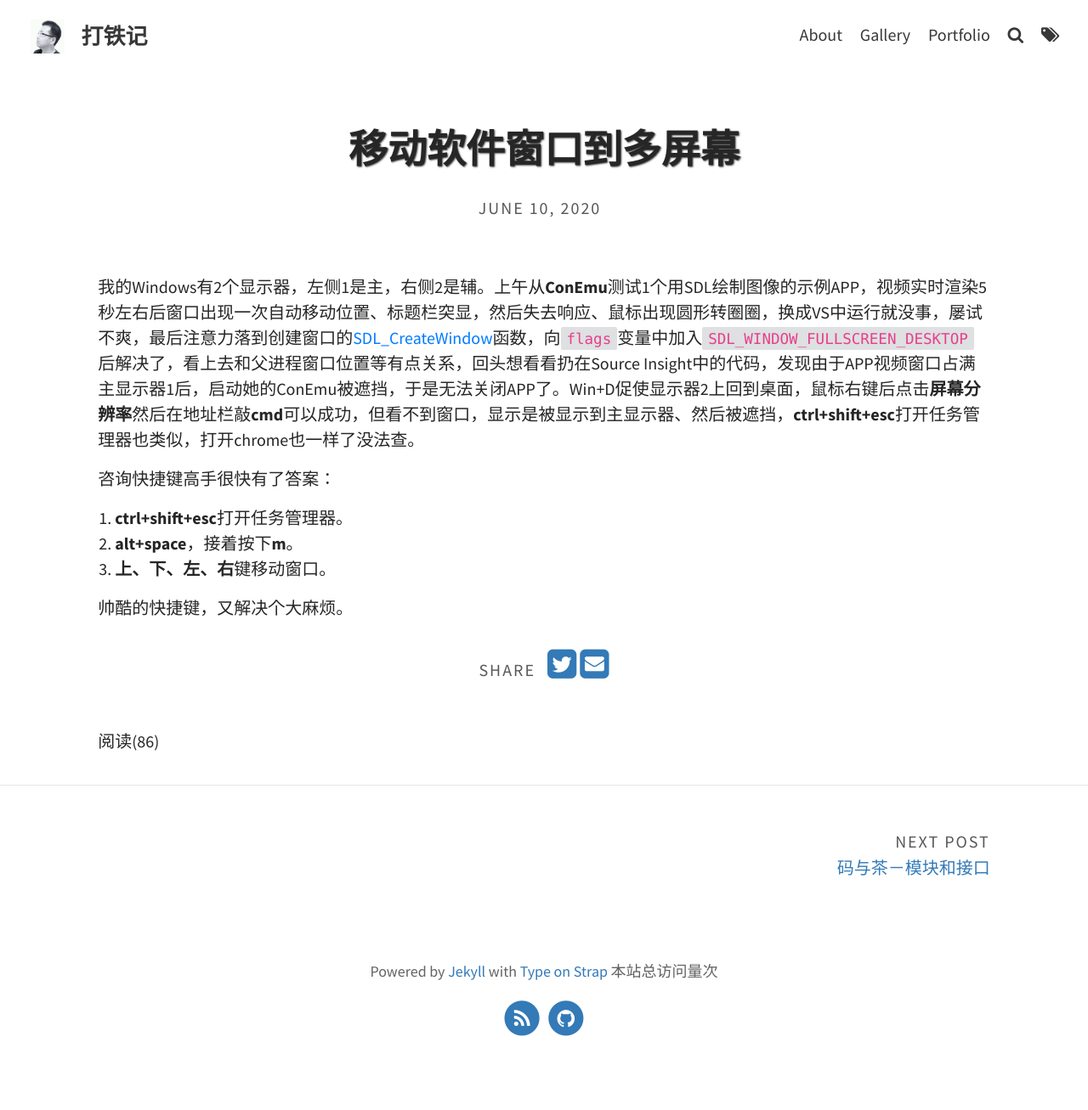
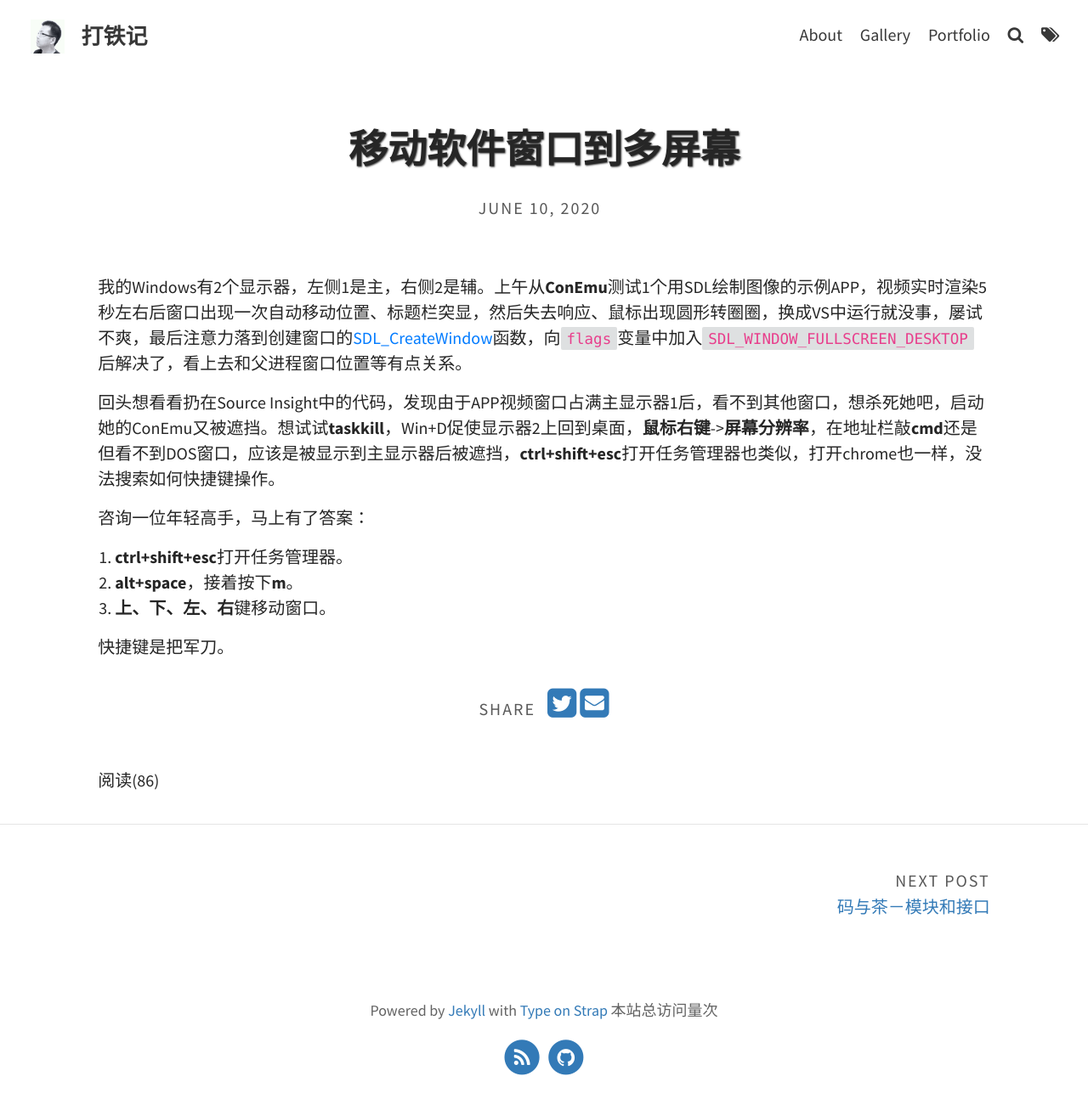
Before and after one commit to hubugui/hubugui.github.io, a Jekyll site: the page built from _posts/2020-06-10-移动软件窗口到多屏幕.md, in a window 1280 px wide. Shown: the whole page at 85% size. Built offline with Jekyll 4.4.1, drawn with Linux system fonts in a browser that asks for light colours; comment, search, counter and statistics services are not loaded; before the commit the page ends 1261 px from its top, so only the background shows below that.

Commit message:
2020-06-10

```diff
--- a/_posts/2020-06-10-移动软件窗口到多屏幕.md
+++ b/_posts/2020-06-10-移动软件窗口到多屏幕.md
@@ -13,12 +13,14 @@ excerpt_separator: <!--more-->
 <!--more-->
 {:toc}
 
-我的Windows有2个显示器，左侧1是主，右侧2是辅。上午从**ConEmu**测试1个用SDL绘制图像的示例APP，视频实时渲染5秒左右后窗口出现一次自动移动位置、标题栏突显，然后失去响应、鼠标出现圆形转圈圈，换成VS中运行就没事，屡试不爽，最后注意力落到创建窗口的[SDL_CreateWindow](http://wiki.libsdl.org/SDL_CreateWindow)函数，向`flags`变量中加入`SDL_WINDOW_FULLSCREEN_DESKTOP`后解决了，看上去和父进程窗口位置等有点关系，回头想看看扔在Source Insight中的代码，发现由于APP视频窗口占满主显示器1后，启动她的ConEmu被遮挡，于是无法关闭APP了。Win+D促使显示器2上回到桌面，鼠标右键后点击**屏幕分辨率**然后在地址栏敲**cmd**可以成功，但看不到窗口，显示是被显示到主显示器、然后被遮挡，**ctrl+shift+esc**打开任务管理器也类似，打开chrome也一样了没法查。
+我的Windows有2个显示器，左侧1是主，右侧2是辅。上午从**ConEmu**测试1个用SDL绘制图像的示例APP，视频实时渲染5秒左右后窗口出现一次自动移动位置、标题栏突显，然后失去响应、鼠标出现圆形转圈圈，换成VS中运行就没事，屡试不爽，最后注意力落到创建窗口的[SDL_CreateWindow](http://wiki.libsdl.org/SDL_CreateWindow)函数，向`flags`变量中加入`SDL_WINDOW_FULLSCREEN_DESKTOP`后解决了，看上去和父进程窗口位置等有点关系。
 
-咨询快捷键高手很快有了答案：
+回头想看看扔在Source Insight中的代码，发现由于APP视频窗口占满主显示器1后，看不到其他窗口，想杀死她吧，启动她的ConEmu又被遮挡。想试试**taskkill**，Win+D促使显示器2上回到桌面，**鼠标右键**->**屏幕分辨率**，在地址栏敲**cmd**还是但看不到DOS窗口，应该是被显示到主显示器后被遮挡，**ctrl+shift+esc**打开任务管理器也类似，打开chrome也一样，没法搜索如何快捷键操作。
+
+咨询一位年轻高手，马上有了答案：
 
 1. **ctrl+shift+esc**打开任务管理器。
 1. **alt+space**，接着按下**m**。
 1. **上、下、左、右**键移动窗口。
 
-帅酷的快捷键，又解决个大麻烦。
+快捷键是把军刀。
```
